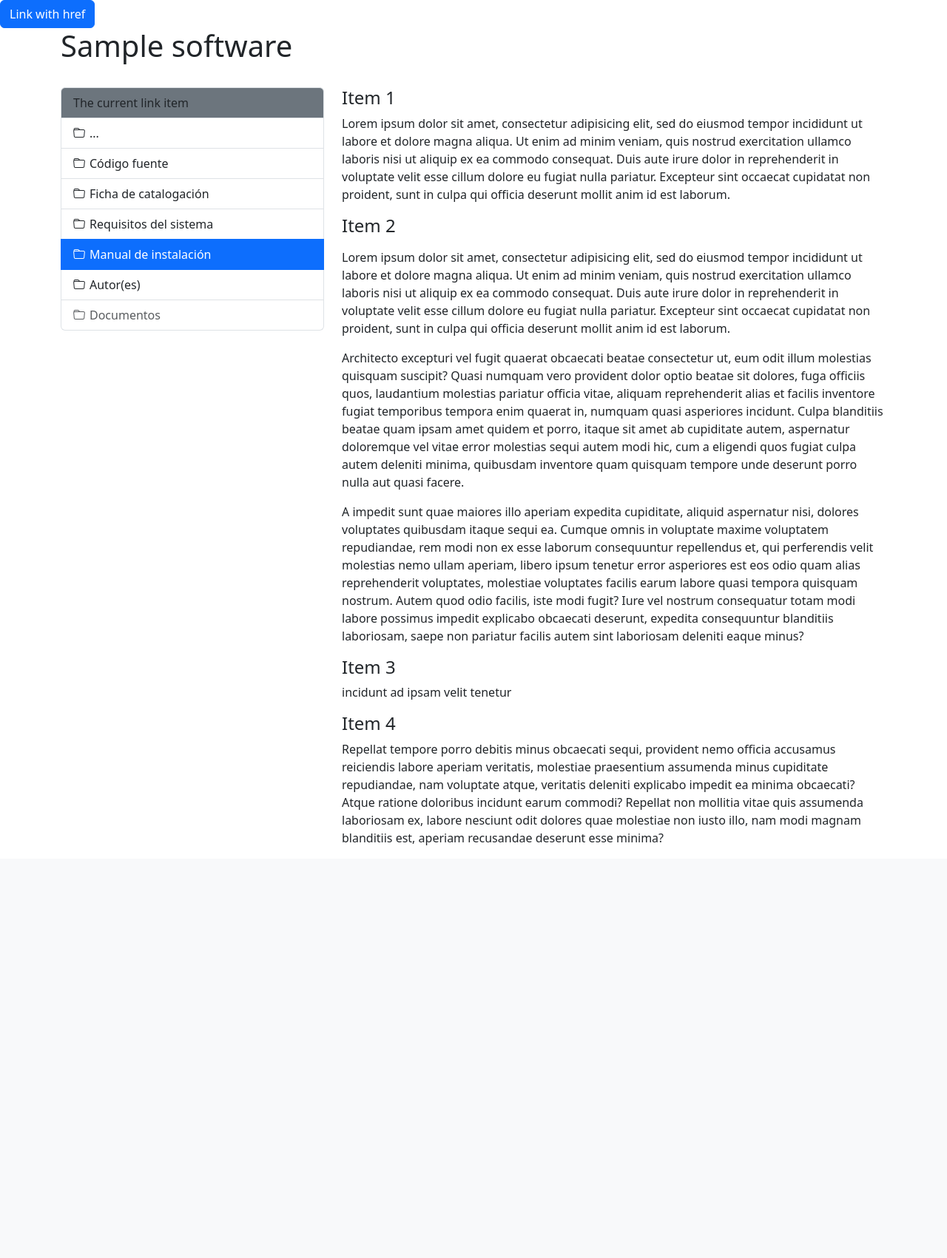
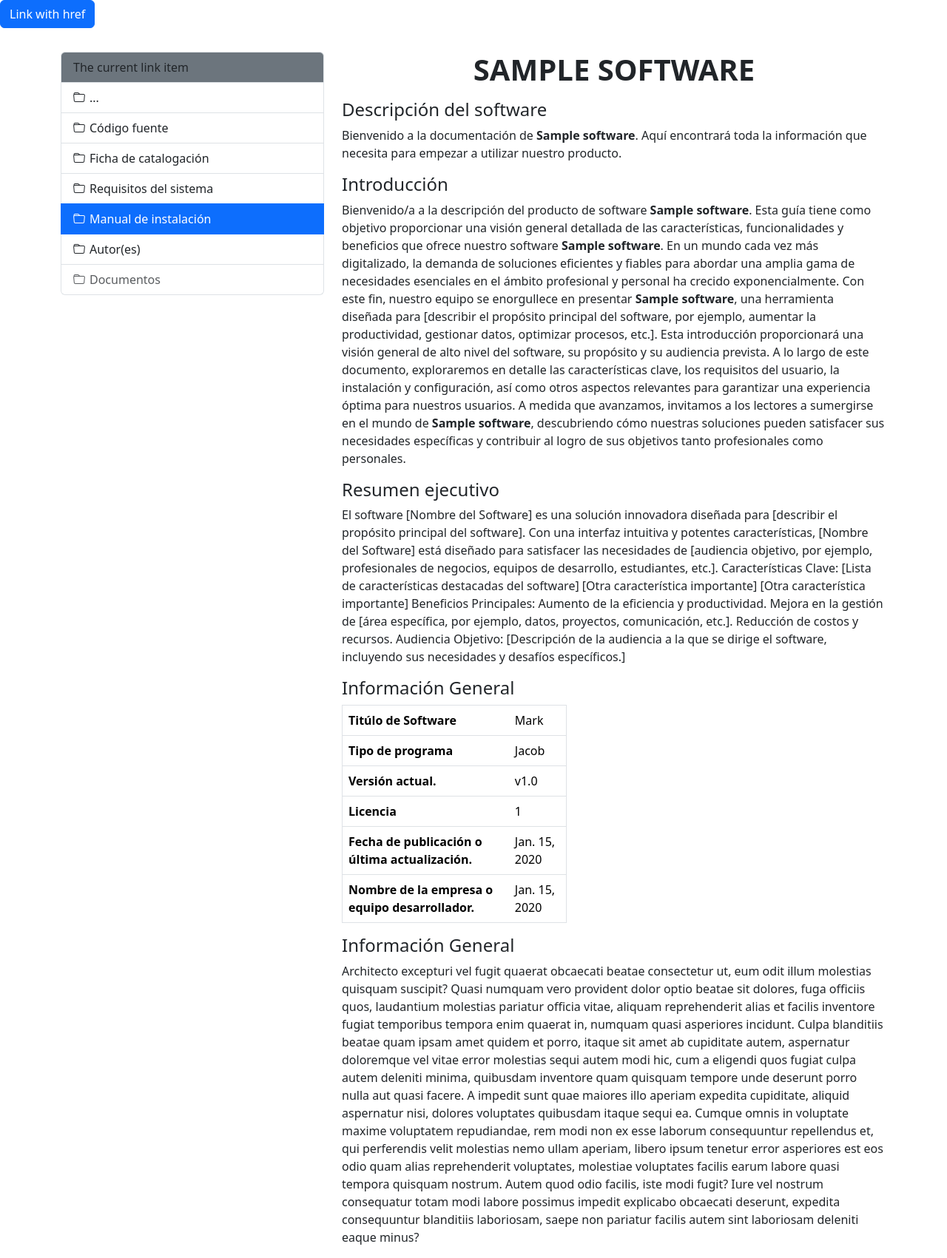
Before and after one commit to JohnAlexGuerrero/prototipo, a Django app: a page that uses apps/templates/repository/detail.html in a window 1280 px wide. Shown: the part 56-1757 px from the top of the page at 74% size. Before the commit the page ends 1199 px from the top, so only its background shows below. Run offline with Django 5.2, Linux system fonts and the light colour scheme; tables that the repository leaves empty hold one stand-in row (values such as "Sample post"); some libraries are stand-ins or nearby versions.

Commit message:
template:repository:detail

```diff
--- a/apps/templates/repository/detail.html
+++ b/apps/templates/repository/detail.html
@@ -7,12 +7,12 @@
 {% endblock title %}
 
 {% block content %}
-<h1>{{software.title}}</h1>
+
 <p><hr class="dropdown-divider"></p>
 
 <div class="row">
     <div class="col-4">
-        <div class="list-group">
+        <div class="list-group h-100">
             <a href="#" class="list-group-item list-group-item-action bg-secondary" aria-current="true">
               The current link item
             </a>
@@ -63,16 +63,69 @@
         </div>
     </div>
     <div class="col-8">
-      <div data-bs-spy="scroll" data-bs-target="#list-example" data-bs-smooth-scroll="true" class="scrollspy-example" tabindex="0">
-        <h4 id="list-item-1">Item 1</h4>
-        <p>{% lorem 1 b %}</p>
-        <h4 id="list-item-2">Item 2</h4>
-        <p>{% lorem 3 p %}</p>
-        <h4 id="list-item-3">Item 3</h4>
-        <p>{% lorem 5 w random %}</p>
-        <h4 id="list-item-4">Item 4</h4>
-        <p>{% lorem 2 b random %}</p>
-      </div>
+        <h1 class="h1 mb-3 text-center fw-bold">{{software.title.upper}}</h1>
+        <div data-bs-spy="scroll" data-bs-target="#list-example" data-bs-smooth-scroll="true" class="scrollspy-example-2" tabindex="0">
+            <h4 id="list-item-1">Descripción del software</h4>
+            <p>Bienvenido a la documentación de <strong>{{software.title.capitalize}}</strong>. Aquí encontrará toda la información que necesita para empezar a utilizar nuestro producto.</p>
+            <h4 id="list-item-2">Introducción</h4>
+            <p class="text-xxl-end">
+                Bienvenido/a a la descripción del producto de software <strong>{{software.title.capitalize}}</strong>. Esta guía tiene como objetivo proporcionar una visión general detallada de las características, funcionalidades y beneficios que ofrece nuestro software <strong>{{software.title.capitalize}}</strong>.
+                En un mundo cada vez más digitalizado, la demanda de soluciones eficientes y fiables para abordar una amplia gama de necesidades esenciales en el ámbito profesional y personal ha crecido exponencialmente. Con este fin, nuestro equipo se enorgullece en presentar <strong>{{software.title.capitalize}}</strong>, una herramienta diseñada para [describir el propósito principal del software, por ejemplo, aumentar la productividad, gestionar datos, optimizar procesos, etc.].
+                Esta introducción proporcionará una visión general de alto nivel del software, su propósito y su audiencia prevista. A lo largo de este documento, exploraremos en detalle las características clave, los requisitos del usuario, la instalación y configuración, así como otros aspectos relevantes para garantizar una experiencia óptima para nuestros usuarios.
+
+                A medida que avanzamos, invitamos a los lectores a sumergirse en el mundo de <strong>{{software.title.capitalize}}</strong>, descubriendo cómo nuestras soluciones pueden satisfacer sus necesidades específicas y contribuir al logro de sus objetivos tanto profesionales como personales.
+            </p>
+            <h4 id="list-item-3">Resumen ejecutivo</h4>
+            <p>
+                El software [Nombre del Software] es una solución innovadora diseñada para [describir el propósito principal del software]. Con una interfaz intuitiva y potentes características, [Nombre del Software] está diseñado para satisfacer las necesidades de [audiencia objetivo, por ejemplo, profesionales de negocios, equipos de desarrollo, estudiantes, etc.].
+
+                Características Clave:
+
+                    [Lista de características destacadas del software]
+                    [Otra característica importante]
+                    [Otra característica importante]
+
+                Beneficios Principales:
+
+                Aumento de la eficiencia y productividad.
+                Mejora en la gestión de [área específica, por ejemplo, datos, proyectos, comunicación, etc.].
+                Reducción de costos y recursos.
+
+                Audiencia Objetivo:
+                [Descripción de la audiencia a la que se dirige el software, incluyendo sus necesidades y desafíos específicos.]
+            </p>
+            <h4 id="list-item-4" >Información General</h4>
+            <table class="table border" style="width:19rem;">
+                <tbody>
+                  <tr>
+                    <th scope="row">Titúlo de Software</th>
+                    <td>Mark</td>
+                  </tr>
+                  <tr>
+                    <th scope="row">Tipo de programa</th>
+                    <td>Jacob</td>
+                  </tr>
+                  <tr>
+                    <th scope="row">Versión actual.</th>
+                    <td colspan="2">v1.0</td>
+                  </tr>
+                  <tr>
+                    <th scope="row">Licencia</th>
+                    <td colspan="2">{{ software.license }}</td>
+                  </tr>
+                  <tr>
+                    <th scope="row">Fecha de publicación o última actualización.</th>
+                    <td colspan="2">{{ software.date_created }}</td>
+                  </tr>
+                  <tr>
+                    <th scope="row">Nombre de la empresa o equipo desarrollador.</th>
+                    <td colspan="2">{{ software.date_created }}</td>
+                  </tr>
+                </tbody>
+              </table>
+            <h4 id="list-item-4">Información General</h4>
+            <p>{% lorem 2 b random %}</p>
+        </div>
     </div>
   </div>
 
```
